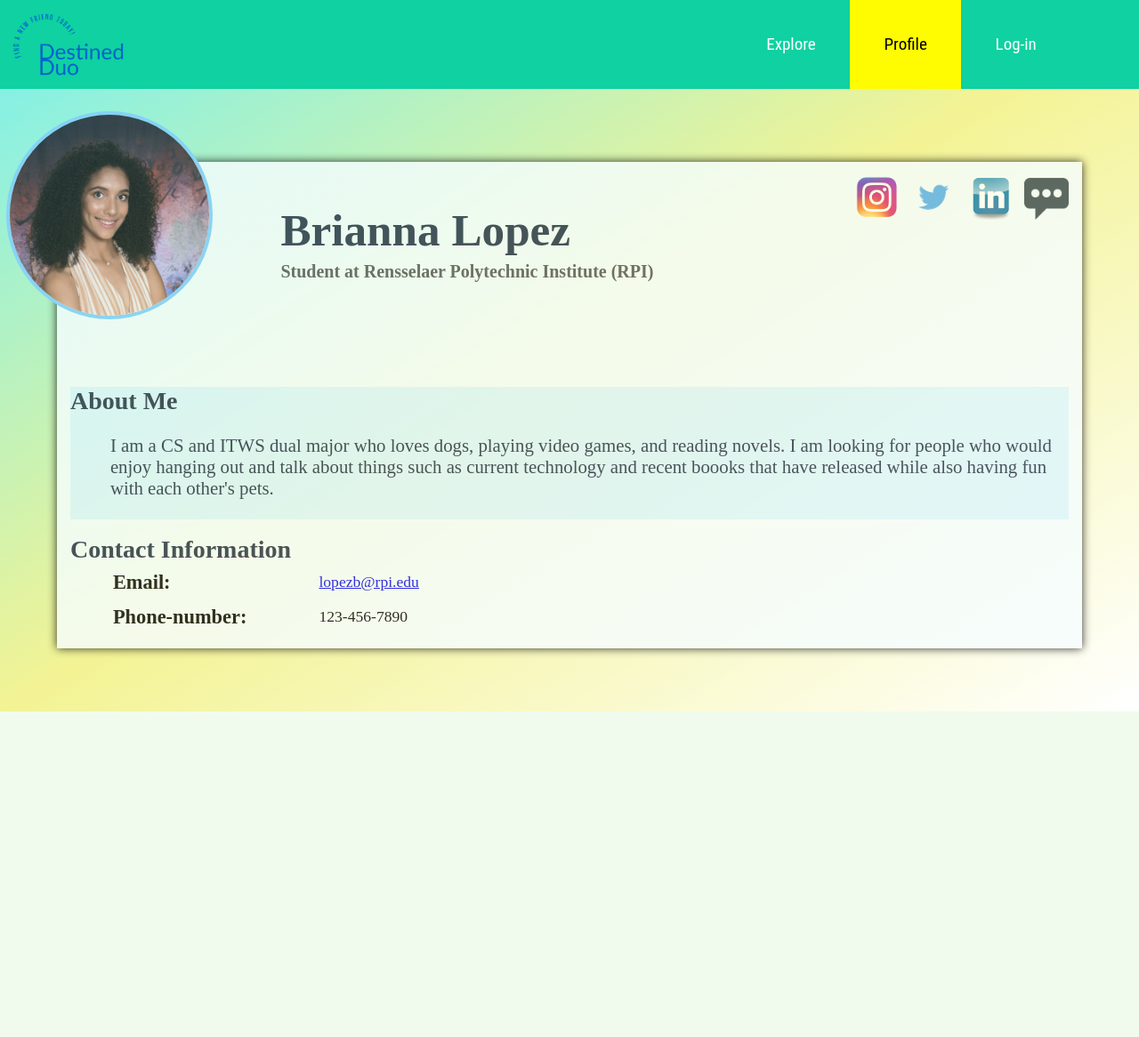
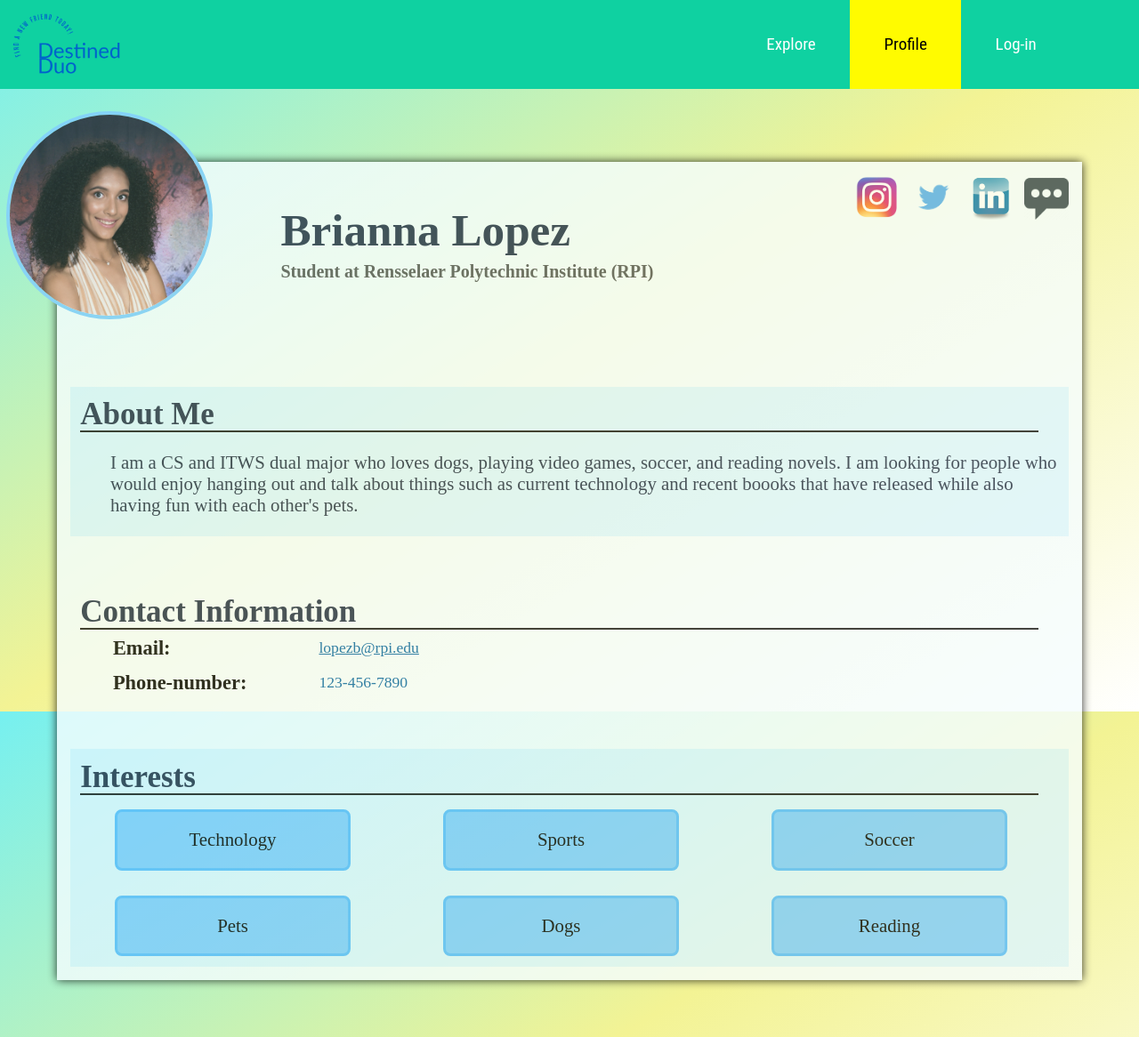
Before and after one commit to ITWS-2110-Group-1-BARK/Project, a PHP site: page /pages/profile.html in a window 1280 px wide; the page is wider, and only the part inside the window is pictured. Shown: that part at 89% size. Before the commit the page ends 800 px from the top of that part, so only its background shows below. Run offline with PHP 8.4, Linux system fonts and the light colour scheme.

Commit message:
all profile content added
Profile now contains profile picture, description, contact information, and interest (along with some social media links)

```diff
--- a/pages/profile.html
+++ b/pages/profile.html
@@ -52,14 +52,14 @@
         </div>
 
         <div class = "description_container">
-            <h3 id = "desc_header" class = "hover-underline-animation">About Me</h3>
-            <p id = "desc">I am a CS and ITWS dual major who loves dogs, playing video games, and reading novels. I am looking for people who would enjoy hanging out and talk about things such as current technology and recent boooks that have released while also having fun with each other's pets.</p>
+            <h3 class = "desc_header hover-underline-animation_3">About Me</h3>
+            <p id = "desc">I am a CS and ITWS dual major who loves dogs, playing video games, soccer, and reading novels. I am looking for people who would enjoy hanging out and talk about things such as current technology and recent boooks that have released while also having fun with each other's pets.</p>
         </div>
 
-        <br/>
+        <br/><br/><br/>
 
         <div class = "contact_information">
-            <h3 id = "desc_header" class = "hover-underline-animation">Contact Information</h3>
+            <h3 class = "desc_header hover-underline-animation_3" class = "hover-underline-animation">Contact Information</h3>
             <table id = "contact_info">
                 <tr class = "contact_row">
                     <th class = "contact_row_title">Email:</th>
@@ -72,6 +72,18 @@
             </table>
         </div>
 
+        <br/><br/><br/>
+
+        <div class = "description_container">
+            <h3 class = "desc_header hover-underline-animation_3">Interests</h3>
+            <br/>
+            <span class = "interest_block">Technology</span>
+            <span class = "interest_block">Sports</span>
+            <span class = "interest_block">Soccer</span>
+            <span class = "interest_block">Pets</span>
+            <span class = "interest_block">Dogs</span>
+            <span class = "interest_block">Reading</span>
+        </div>
 
 
             <!-- have social media float right -->
--- a/style.css
+++ b/style.css
@@ -198,13 +198,13 @@ body{
     border:none;
 }
  #formHeader{
-    background: rgb(84, 177, 240);
+  background: rgb(84, 177, 240);
 	padding: 2vw 0;
 	font-size: 140%;
 	text-align: center;
 	color: #fff;
-    margin: -1vw -2vw -2vw -2vw;
-    border-radius: 2vw;
+  margin: -1vw -2vw -2vw -2vw;
+  border-radius: 2vw;
 }
 
 label{
@@ -362,7 +362,7 @@ p {
 #logo {
   margin-top: 1%;
   margin-left: 1%;
-  width:10%;
+  width:9.7%;
 }
 
 #contactInfo {
@@ -867,14 +867,16 @@ p.account a:hover{
   bottom: 0;
   left: 0;
   background-color: #2d3031;
-  transform-origin: bottom right;
+  transform-origin: middle;
   transition: transform 0.3s ease-out;
 }
 
 .hover-underline-animation:hover:after {
   transform: scaleX(1);
-  transform-origin: bottom left;
+  transform-origin: middle;
 }
+
+
 
 
 .social_media_header {
@@ -921,15 +923,43 @@ p.account a:hover{
 }
 
 
+.hover-underline-animation_3{
+  display: inline-block;
+  position: relative;
+}
+
+.hover-underline-animation_3:after {
+  content: '';
+  position: absolute;
+  width: 96%;
+  transform: scaleX(1);
+  height: 2px;
+  bottom: 0;
+  left: 0;
+  background-color: #161616;
+  transform-origin: bottom left;
+  transition: transform 0.3s ease-out;
+}
+
+.hover-underline-animation_3:hover:after {
+  transform: scaleX(0);
+  transform-origin: bottom right;
+}
+
+
+
 .description_container {
   background-color:rgba(164, 229, 255, 0.322);
   width: 100%;
 
 }
 
-#desc_header {
-  font-size: 175%;
+.desc_header {
+  font-size: 35px;
   margin:0%;
+  margin-top:1%;
+  margin-left:1%;
+  width: 100%;
 
 }
 #desc {
@@ -960,4 +990,47 @@ p.account a:hover{
 .contact_text{
   margin-left: -90%;
   font-size: 110%;
+  color:rgb(4, 99, 161);
 }
+
+.title_underline {
+  width: 95%;
+  height: 1px;
+  margin-left: 1%;
+  margin-top: 0%;
+  background-color: rgb(32, 44, 68);
+  border: 0 none;
+}
+
+.title_underline_2 {
+  width: 95%;
+  height: .7px;
+  margin-left: 1%;
+  margin-top: 0%;
+  background-color: rgb(32, 44, 68);
+  border: 0%;
+}
+
+
+
+
+.interest_block {
+  display: inline-block;
+  text-align: center;
+  display: inline-flex;
+  justify-content: center;
+  font-family: Raleway;
+  font-size: 130%;
+  width: 5%;
+  height: 5%;
+  padding-left: 9%;
+  padding-right: 9%;
+  line-height: 300%;
+  margin-left: 4.5%;
+  margin-top: 1.5%;
+  margin-right: 4.5%;
+  margin-bottom: 1%;
+  background-color:rgb(125, 203, 255);
+  border: 3px solid rgb(85, 187, 255);
+  border-radius: 8px;
+}
```
